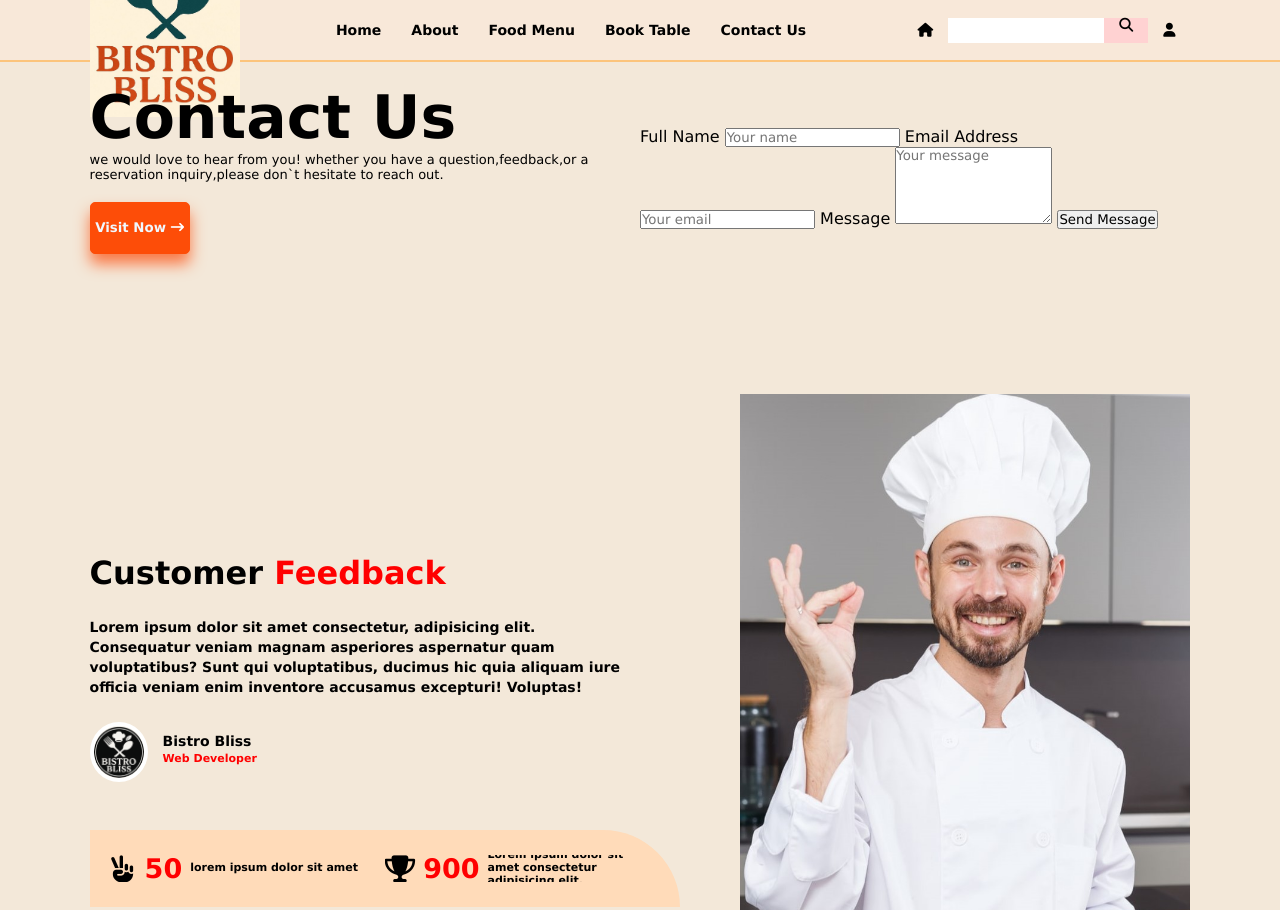
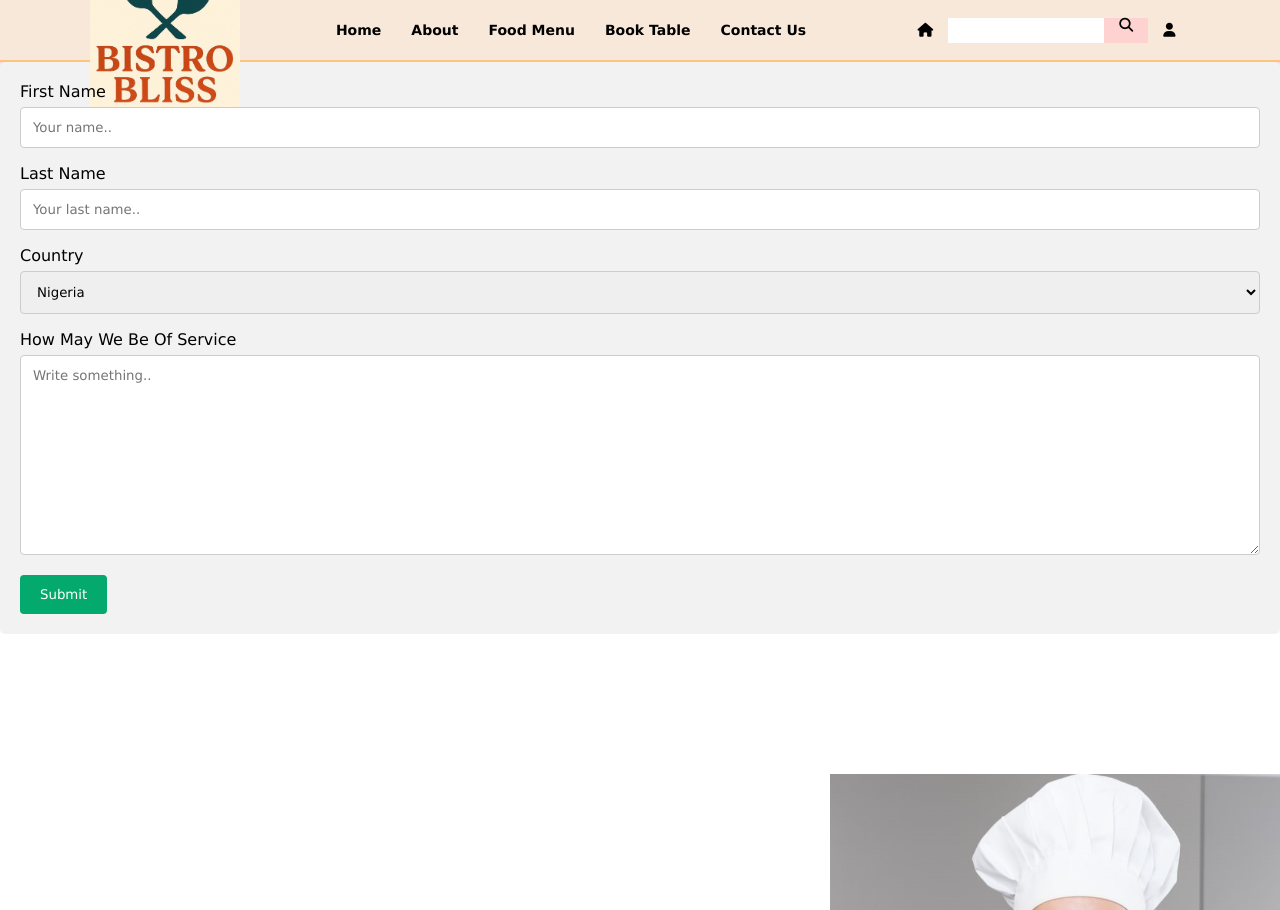
Before and after one commit to onyewuchifaith04-lgtm/deResturant, a plain HTML site: page contact1.html in a window 1280 px wide. Shown: the top 910 px of the page. Drawn offline with Linux system fonts and the light colour scheme; files whose address does not match are found by name.

Commit message:
update first

```diff
--- a/contact1.html
+++ b/contact1.html
@@ -7,6 +7,36 @@
     <meta http-equiv="X-UA-Compatible" content="IE-edge">
     <meta name="viewport" content="width=device-width, initial-scale=1.0">
     <title>Food Website | Contact</title>
+    <style>
+        input[type=text], select, textarea{
+            width: 100%;
+            padding: 12px;
+            border: 1px solid #ccc;
+            border-radius: 4px;
+            box-sizing: border-box;
+            margin-top: 6px;
+            margin-bottom: 16px;
+            resize: vertical;
+        }
+        input[type=submit] {
+            background-color: #04AA6D;
+            color: white;
+            padding: 12px 20px;
+            border: none;
+            border-radius: 4px;
+            cursor: pointer;
+        }
+
+        input[type=submit]:hover{
+            background-color: #45a049;
+        }
+
+        .container{
+            border-radius: 5px;
+            background-color: #f2f2f2;
+            padding: 20px;
+        }
+    </style>
 </head>
 <body>
     <header>
@@ -109,31 +139,30 @@
             </div>
         </div>
     </header>
-    <div class="Home">
-        <div class="Main_Slide">
-            <div>
+    <div class="container">
+  <form action="action_page.php">
 
-                <h1>Contact Us</h1>
+    <label for="fname">First Name</label><br/>
+    <input type="text" id="fname" name="firstname" placeholder="Your name.."><br/>
 
-                <p>we would love to hear from you! whether you have a question,feedback,or a reservation inquiry,please don`t hesitate to reach out.</p>
+    <label for="lname">Last Name</label><br/>
+    <input type="text" id="lname" name="lastname" placeholder="Your last name.."><br/>
 
-                <button class="red_btn">Visit Now <i class="fa-solid fa-arrow-right-long"></i></button>
-            </div>
-            <div>
-                <form>
-        <label for="name">Full Name</label>
-        <input type="text" id="name" name="name" placeholder="Your name" required>
+    <label for="country">Country</label>
+    <select id="country" name="country">
+      <option value="australia">Nigeria</option>
+      <option value="canada">Canada</option>
+      <option value="usa">Ghana</option>
+      <option value="south africa">South Africa</option>
+    </select><br/>
 
-        <label for="email">Email Address</label>
-        <input type="email" id="email" name="email" placeholder="Your email" required>
+    <label for="subject">How May We Be Of Service</label><br/>
+    <textarea id="subject" name="subject" placeholder="Write something.." style="height:200px"></textarea><br/>
 
-        <label for="message">Message</label>
-        <textarea id="message" name="message" placeholder="Your message" rows="5" required></textarea>
+    <input type="submit" value="Submit"><br/>
 
-        <button type="submit">Send Message</button>
-    </form>
-            </div>
-        </div>
+  </form>
+</div>
 
         <!-- <div class="food-items">
            <div class="item" >
--- a/css/style.css
+++ b/css/style.css
@@ -81,9 +81,9 @@
     cursor: pointer;
 }
 
-.Home{
-    background-color: rgb(243, 232, 217);
-    padding: 0 7vw;
+.home{
+    background-color: rgb(250, 120, 69);
+    padding:12px
 }
 
 .Main_Slide{
```
Also changed, not shown: contact.html (+20 -13 lines).
